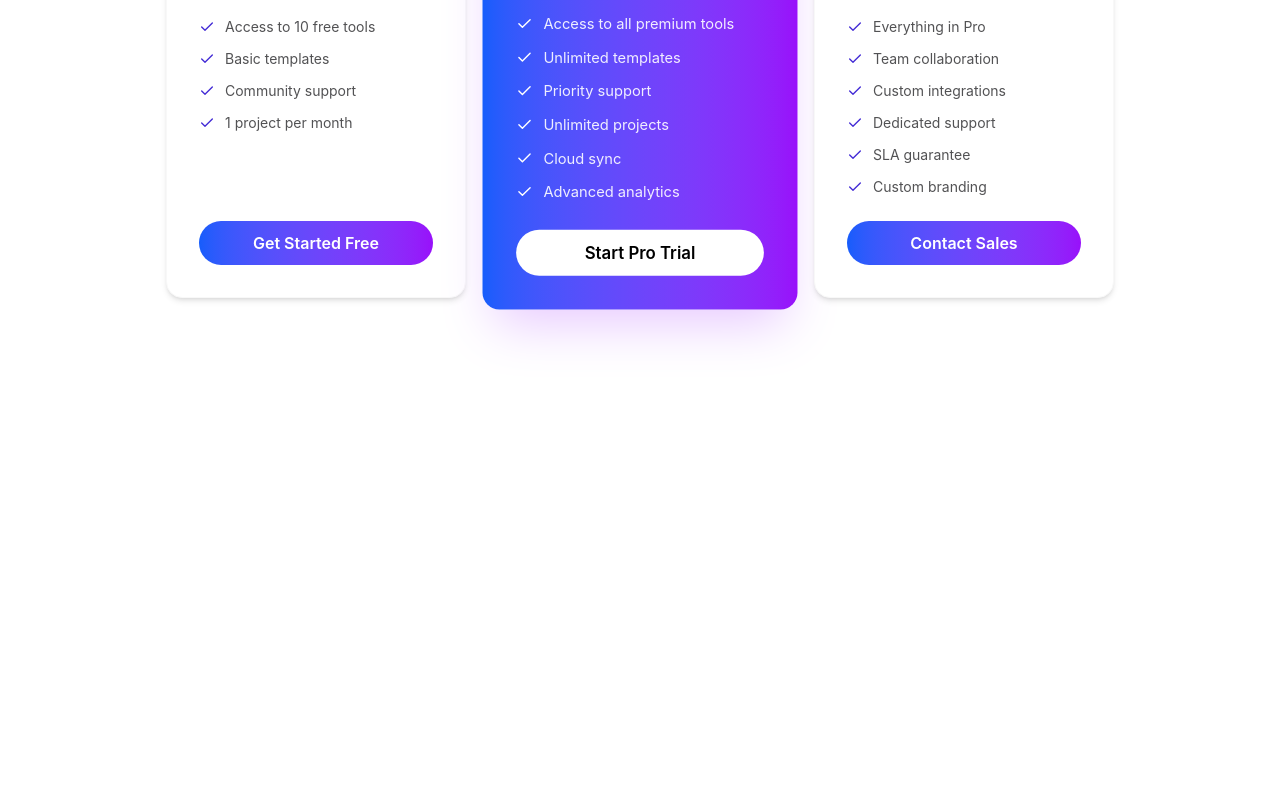
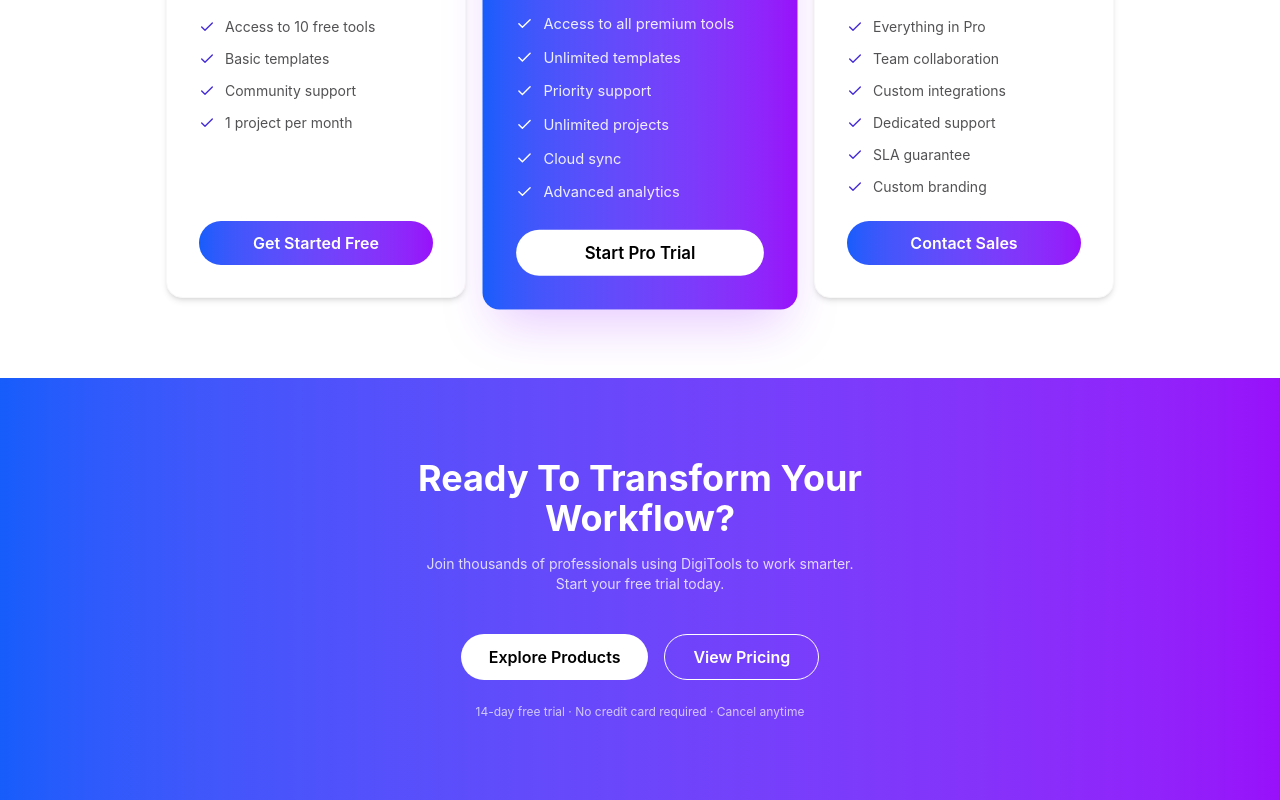
Before and after one commit to IM-Tamim/DigiTools-Platform, a React (Vite) app: page / in a window 1280 px wide. Shown: the part 2171-2971 px from the top of the page. Before the commit the page ends 2549 px from the top, so only its background shows below. Built offline with nearby package versions, Linux system fonts and the light colour scheme.

Commit message:
Transform workflow section added

```diff
--- a/src/App.jsx
+++ b/src/App.jsx
@@ -5,6 +5,7 @@
 import Rating from "./Components/Rating";
 import Steps from "./Components/Steps";
 import Tab from "./Components/Tab";
+import Transform from "./Components/Transform";
 
 function App() {
   return (
@@ -15,6 +16,7 @@
       <Tab></Tab>
       <Steps></Steps>
       <Pricing></Pricing>
+      <Transform></Transform>
     </>
   );
 }
--- /dev/null
+++ b/src/Components/Transform.jsx
@@ -0,0 +1,39 @@
+import React from "react";
+
+const Transform = () => {
+  return (
+    <section className="bg-gradient-to-r from-blue-600 to-purple-600 py-20 px-4 text-center">
+  <div className="max-w-xl mx-auto">
+
+    <h2 className="text-4xl font-bold text-white mb-4">
+      Ready To Transform Your Workflow?
+    </h2>
+
+    <p className="text-white/80 text-sm mb-10">
+      Join thousands of professionals using DigiTools to work smarter.
+      <br />
+      Start your free trial today.
+    </p>
+
+    <div className="flex flex-wrap justify-center gap-4">
+
+      <button className="rounded-3xl px-7 py-2.5 bg-white text-black font-semibold hover:bg-gray-200 transition">
+        Explore Products
+      </button>
+
+      <button className="rounded-3xl px-7 py-2.5 border border-white text-white font-semibold hover:bg-white/10 transition">
+        View Pricing
+      </button>
+
+    </div>
+
+    <p className="mt-6 text-white/70 text-xs">
+      14-day free trial · No credit card required · Cancel anytime
+    </p>
+
+  </div>
+</section>
+  );
+};
+
+export default Transform;
```
